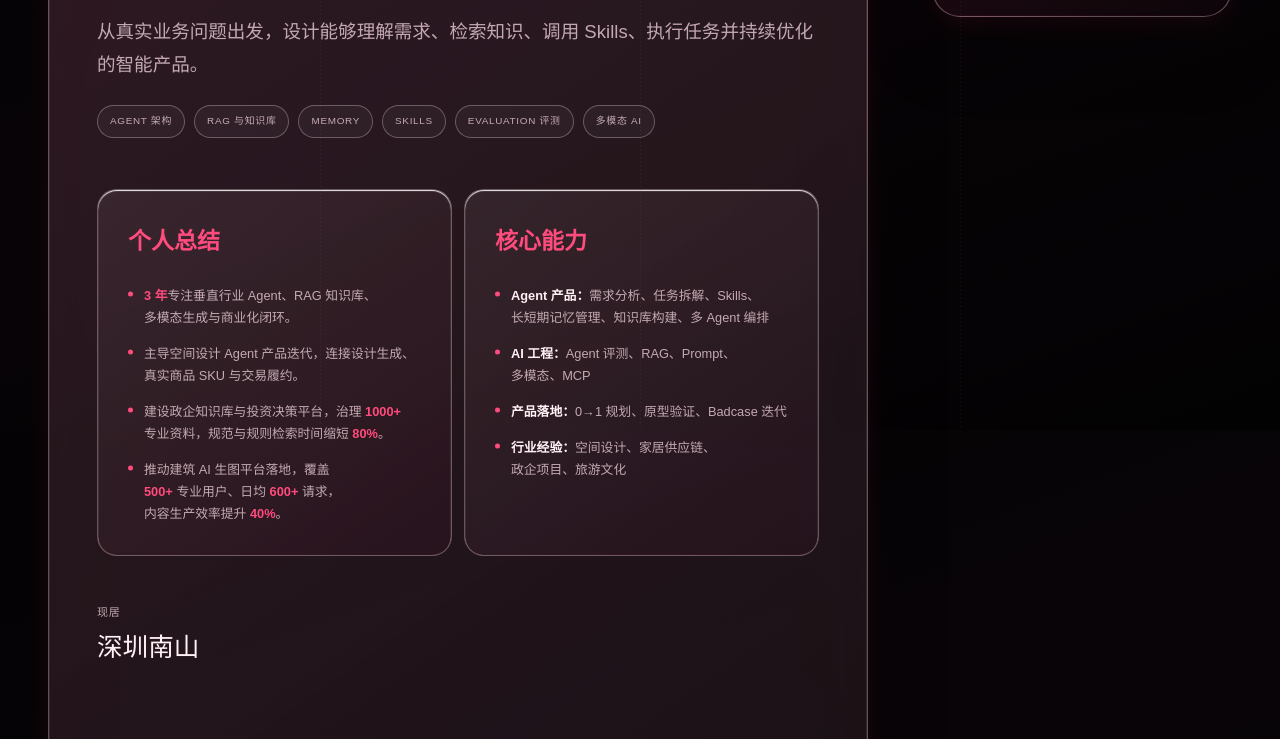
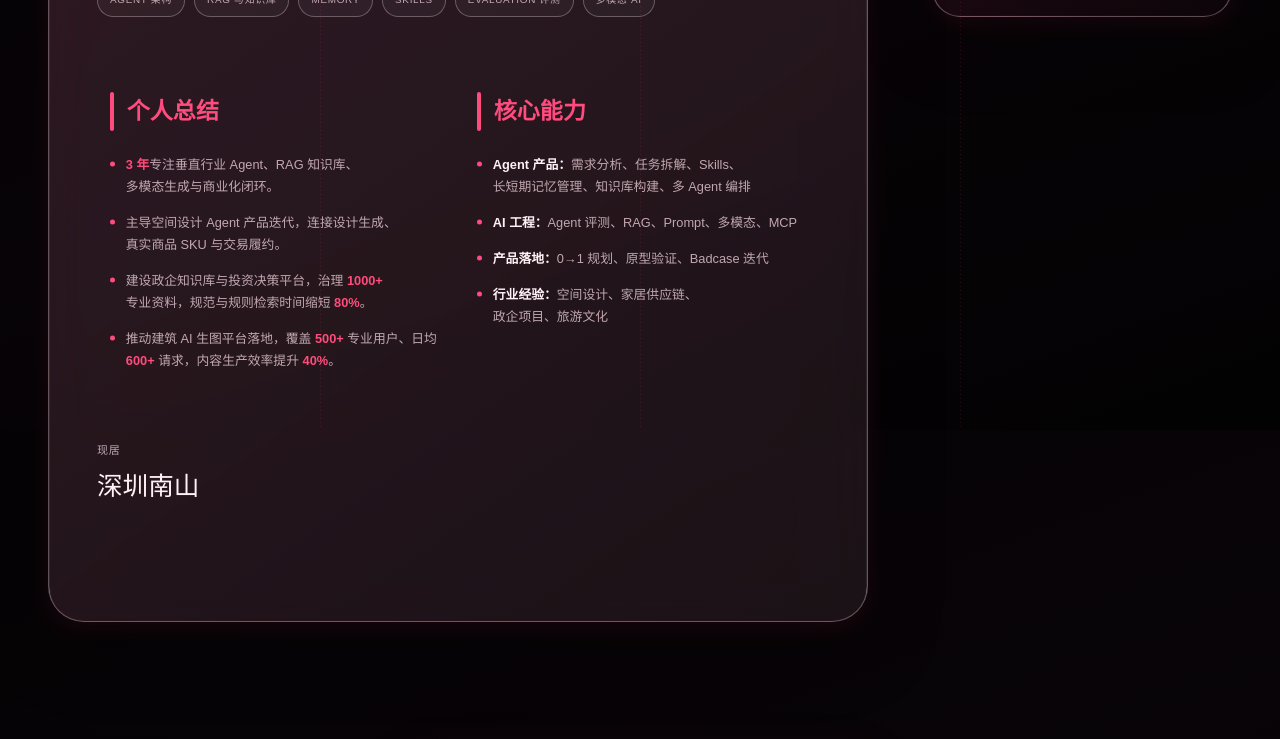
Before and after one commit to zhangyidi1017-hub/yidi-zhangportfolio, a website built with Vite: page index.html in a window 1280 px wide. Shown: the part 370-1109 px from the top of the page. Built offline with nearby package versions, Linux system fonts and the light colour scheme; some packages are replaced by stand-ins of ours; files whose address does not match are found by name.

Commit message:
Widen desktop layout and simplify profile hero

```diff
--- a/index.html
+++ b/index.html
@@ -72,8 +72,7 @@
         <div class="about__layout">
           <div class="about__content">
             <div class="about__hero">
-              <h1>专注复杂业务场景的<br /><span>AI Agent 产品设计</span></h1>
-              <p class="about__hero-copy">从真实业务问题出发，设计能够理解需求、检索知识、调用 Skills、执行任务并持续优化的智能产品。</p>
+              <p class="about__hero-copy">从真实业务问题出发，设计能够理解需求、检索知识、调用 Skills、执行任务并持续优化的 Agent 产品。</p>
               <ul class="about__capabilities mono" aria-label="Agent 产品能力">
                 <li>Agent 架构</li><li>RAG 与知识库</li><li>Memory</li><li>Skills</li><li>Evaluation 评测</li><li>多模态 AI</li>
               </ul>
--- a/src/style.css
+++ b/src/style.css
@@ -24,7 +24,7 @@
   --font-script: 'Microsoft YaHei', '微软雅黑', sans-serif;
 
   --header-h: 72px;
-  --max-w: 1320px;
+  --max-w: 1680px;
   --ease: cubic-bezier(0.25, 0.46, 0.45, 0.94);
 }
 
@@ -816,18 +816,31 @@ img { display: block; max-width: 100%; }
 }
 
 .about__summary-module {
-  padding: clamp(20px, 2.4vw, 30px);
-  border: 1px solid var(--glass-border);
-  border-radius: 20px;
-  background: linear-gradient(145deg, rgba(255, 235, 241, .07), rgba(83, 20, 44, .13));
-  box-shadow: var(--glass-inset);
+  padding: clamp(12px, 1.8vw, 22px) clamp(6px, 1vw, 14px);
+  border: 0;
+  border-radius: 0;
+  background: none;
+  box-shadow: none;
 }
 
 .about__summary-module h2 {
+  position: relative;
   margin: 0 0 22px;
+  padding-left: 17px;
   color: var(--accent);
   font-size: clamp(1.15rem, 1.8vw, 1.5rem);
   font-weight: 600;
+}
+
+.about__summary-module h2::before {
+  content: '';
+  position: absolute;
+  left: 0;
+  top: .08em;
+  bottom: .08em;
+  width: 4px;
+  border-radius: 999px;
+  background: var(--accent);
 }
 
 .about__summary-module ul {
@@ -1068,7 +1081,7 @@ footer {
 .about__eyebrow { margin-bottom: 16px; color: var(--accent); font-size: .72rem; letter-spacing: .14em; }
 .about__hero h1 { max-width: 980px; margin: 0; color: var(--text); font-size: clamp(2.7rem, 6.5vw, 6.4rem); font-weight: 500; letter-spacing: -.055em; line-height: .98; }
 .about__hero h1 span { color: var(--accent); }
-.about__hero-copy { max-width: 820px; margin: clamp(24px, 3vw, 38px) 0 10px; color: var(--text-muted); font-size: clamp(1rem, 1.45vw, 1.25rem); line-height: 1.75; }
+.about__hero-copy { max-width: 1180px; margin: 0 0 18px; color: var(--accent); font-size: clamp(1.45rem, 2.6vw, 2.65rem); font-weight: 700; line-height: 1.45; letter-spacing: -.02em; }
 .about__hero-en { color: rgba(255,126,162,.62); font-size: .68rem; letter-spacing: .12em; }
 .about__capabilities { display: flex; flex-wrap: wrap; gap: 9px; margin: 24px 0 0; padding: 0; list-style: none; }
 .about__capabilities li { padding: 8px 12px; border: 1px solid var(--glass-border); border-radius: 999px; color: var(--text-muted); background: rgba(255,255,255,.035); font-size: .62rem; letter-spacing: .07em; }
@@ -1080,11 +1093,11 @@ footer {
 .work__case-type { margin: 0 0 26px; color: rgba(255,126,162,.62); font-size: .62rem; letter-spacing: .1em; line-height: 1.6; }
 
 .agent-system { max-width: var(--max-w); margin: 0 auto; padding: clamp(72px,10vw,140px) clamp(20px,4vw,48px); scroll-margin-top: calc(var(--header-h) + 24px); }
-.agent-system__head { max-width: 820px; margin: 0 auto clamp(38px,5vw,64px); text-align: center; }
+.agent-system__head { max-width: 1080px; margin: 0 auto clamp(38px,5vw,64px); text-align: center; }
 .agent-system__head > p { color: var(--accent); font-size: .68rem; letter-spacing: .15em; }
 .agent-system__head h2 { margin: 12px 0 16px; color: var(--text); font-size: clamp(2.2rem,5vw,4.8rem); font-weight: 500; letter-spacing: -.045em; }
 .agent-system__head > span { color: var(--text-muted); font-size: clamp(.9rem,1.2vw,1.05rem); }
-.agent-system__architecture { max-width: 980px; margin: 0 auto; padding: clamp(20px,3vw,36px); border: 1px solid var(--glass-border); border-radius: 28px; background: linear-gradient(145deg,rgba(255,235,241,.08),rgba(70,17,36,.2)); box-shadow: 0 32px 80px rgba(0,0,0,.28),var(--glass-inset); }
+.agent-system__architecture { width: 100%; max-width: none; margin: 0 auto; padding: clamp(20px,3vw,36px); border: 1px solid var(--glass-border); border-radius: 28px; background: linear-gradient(145deg,rgba(255,235,241,.08),rgba(70,17,36,.2)); box-shadow: 0 32px 80px rgba(0,0,0,.28),var(--glass-inset); }
 .agent-layer { display: grid; grid-template-columns: 1fr; align-items: center; gap: 7px; min-height: 96px; padding: 17px 20px; border: 1px solid rgba(255,231,238,.18); border-radius: 17px; background: rgba(14,7,10,.56); text-align: center; }
 .agent-layer > span,.agent-decisions article > span,.ai-toolkit__title > span { color: var(--accent); font-size: .61rem; font-weight: 700; letter-spacing: .1em; }
 .agent-layer strong { color: var(--text); font-size: clamp(.9rem,1.2vw,1.05rem); text-align: center; }
```
